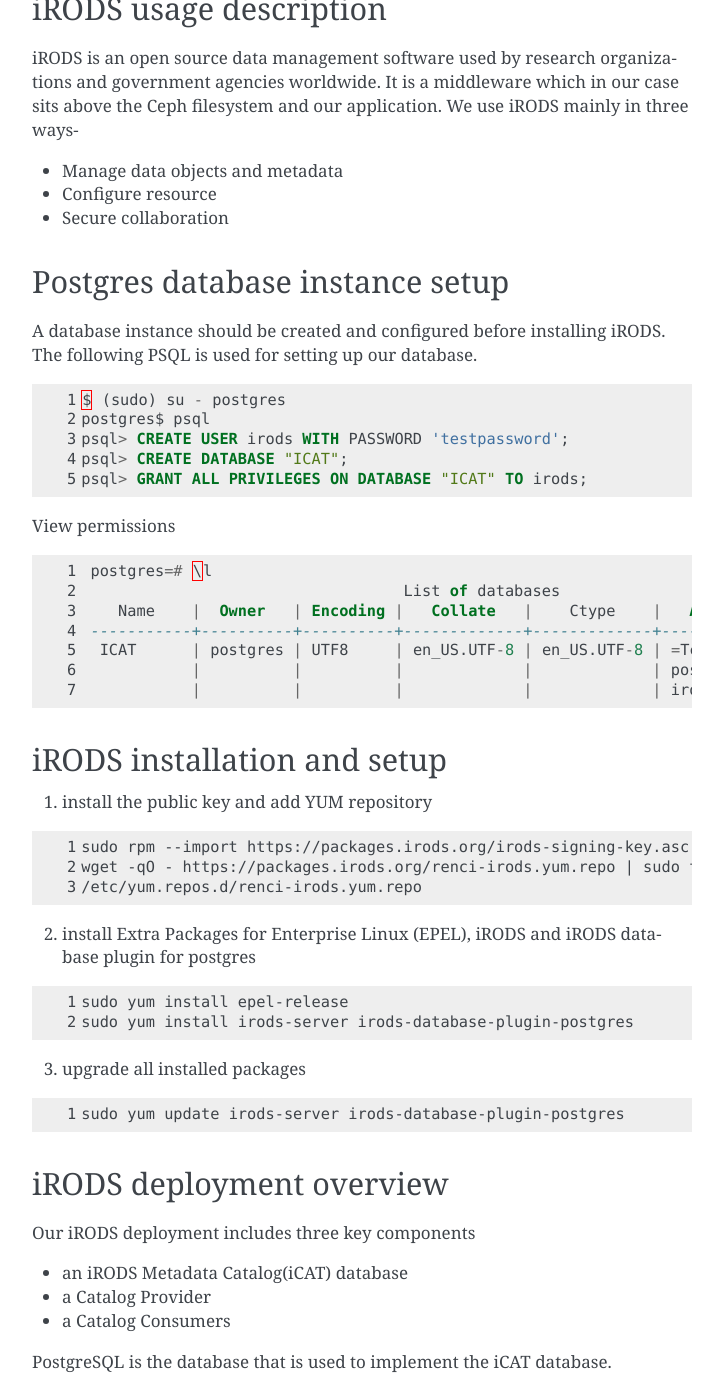
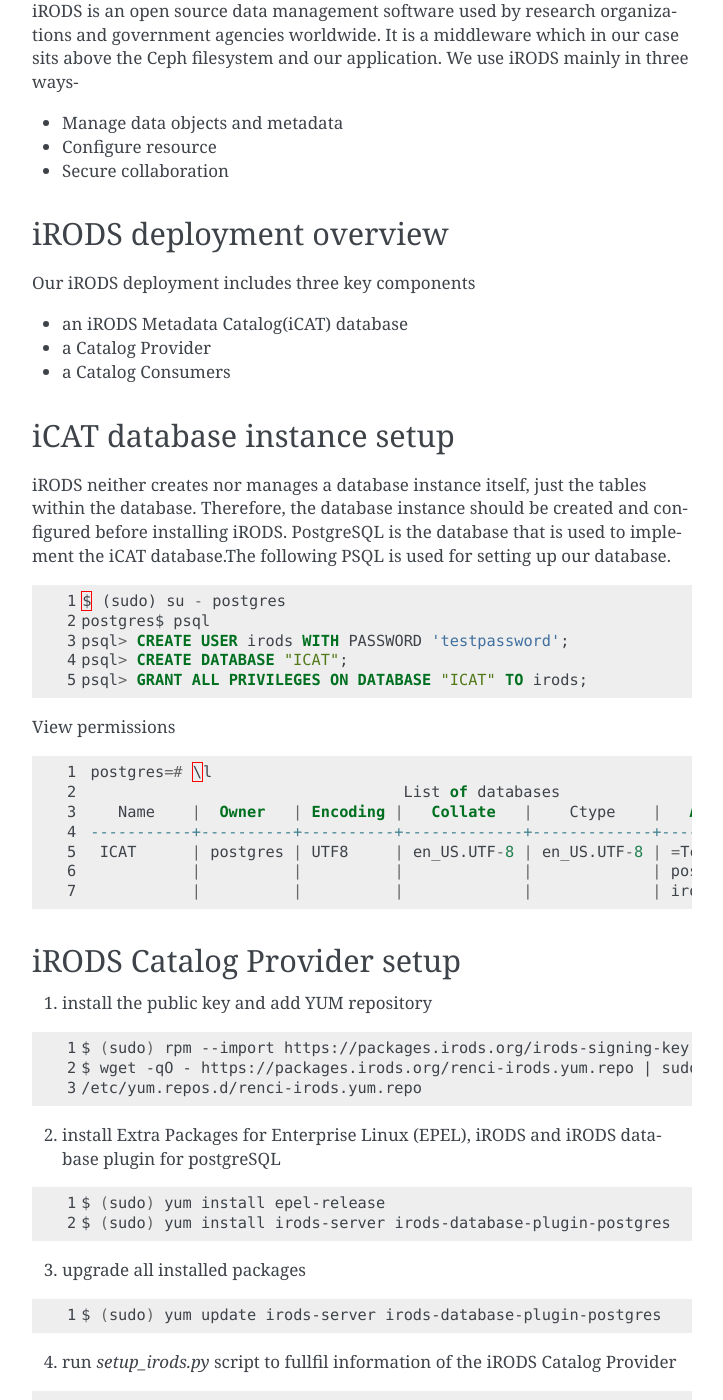
Before and after one commit to SDU-eScience/Documentation, a Sphinx documentation site: the page built from docs/source/index.rst, in a window 1280 px wide and 1400 px high, scrolled down 1135 px. Shown: the whole window, without its empty margins (388-1111 px from the left). Built offline with Sphinx 7.4.7, drawn with Linux system fonts in a browser that asks for light colours; some of the changed text lies outside the part shown.

Commit message:
updating iRODS section

```diff
--- a/docs/source/index.rst
+++ b/docs/source/index.rst
@@ -14,7 +14,7 @@
 * `elasticstack`_
 * `ceph`_
 * `singularity`_
-* `postgres`_
+* `postgreSQL`_
 * `Java JSF/Primefaces`_
 
 ansible
@@ -42,8 +42,6 @@
 '''''
 
 * `iRODS usage description`_
-* `Postgres database instance setup`_
-* `iRODS installation and setup`_
 * `iRODS deployment overview`_
 
 iRODS usage description
@@ -56,9 +54,18 @@
 * Configure resource
 * Secure collaboration
 
-Postgres database instance setup
+iRODS deployment overview
+'''''''''''''''''''''''''
+
+Our iRODS deployment includes three key components
+
+* an iRODS Metadata Catalog(iCAT) database
+* a Catalog Provider
+* a Catalog Consumers
+
+iCAT database instance setup
 ''''''''''''''''''''''''''''''''
-A database instance should be created and configured before installing iRODS. The following PSQL is used for setting up our database.
+iRODS neither creates nor manages a database instance itself, just the tables within the database. Therefore, the database instance should be created and configured before installing iRODS. PostgreSQL is the database that is used to implement the iCAT database.The following PSQL is used for setting up our database.
 
 .. code-block:: sql
    :linenos:
@@ -81,11 +88,8 @@
     -----------+----------+----------+-------------+-------------+-----------------------
      ICAT      | postgres | UTF8     | en_US.UTF-8 | en_US.UTF-8 | =Tc/postgres     +
                |          |          |             |             | postgres=CTc/postgres+
-               |          |          |             |             | irods=CTc/postgres
-
-
-
-iRODS installation and setup
+               |          |          |             |             | irods=CTc/p
+iRODS Catalog Provider setup
 ''''''''''''''''''''''''''''
 
 1. install the public key and add YUM repository
@@ -93,36 +97,78 @@
 .. code-block:: bash
    :linenos:
 
-   sudo rpm --import https://packages.irods.org/irods-signing-key.asc
-   wget -qO - https://packages.irods.org/renci-irods.yum.repo | sudo tee
+   $ (sudo) rpm --import https://packages.irods.org/irods-signing-key.asc
+   $ wget -qO - https://packages.irods.org/renci-irods.yum.repo | sudo tee
    /etc/yum.repos.d/renci-irods.yum.repo
 
-2. install Extra Packages for Enterprise Linux (EPEL), iRODS and iRODS database plugin for postgres
+2. install Extra Packages for Enterprise Linux (EPEL), iRODS and iRODS database plugin for postgreSQL
 
 .. code-block:: bash
    :linenos:
 
-   sudo yum install epel-release
-   sudo yum install irods-server irods-database-plugin-postgres
+   $ (sudo) yum install epel-release
+   $ (sudo) yum install irods-server irods-database-plugin-postgres
 
 3. upgrade all installed packages
 
 .. code-block:: bash
    :linenos:
 
-   sudo yum update irods-server irods-database-plugin-postgres
+   $ (sudo) yum update irods-server irods-database-plugin-postgres
+
+4. run `setup_irods.py` script to fullfil information of the iRODS Catalog Provider
+
+.. code-block:: bash
+   :linenos:
+
+   $ (sudo) python /var/lib/irods/scripts/setup_irods.py
 
 
-iRODS deployment overview
-'''''''''''''''''''''''''
+The asked information is shown as below
 
-Our iRODS deployment includes three key components
+1. Service Account
 
-* an iRODS Metadata Catalog(iCAT) database
-* a Catalog Provider
-* a Catalog Consumers
+*  Service Account Name
+*  Service Account Group
+*  Catalog Service Role
 
-PostgreSQL is the database that is used to implement the iCAT database.
+2. Database Connection
+
+*  ODBC Driver
+*  Database Server's Hostname or IP
+*  Database Server's Port
+*  Database Name
+*  Database User
+*  Database Password
+*  Stored Passwords Salt
+
+3. iRODS Server Options
+
+*  Zone Name
+*  Zone Port
+*  Parallel Port Range (Begin)
+*  Parallel Port Range (End)
+*  Control Plane Port
+*  Schema Validation Base URI
+*  iRODS Administrator Username
+
+4. Keys and Passwords
+
+*  zone_key
+*  negotiation_key
+*  Control Plane Key
+*  iRODS Administrator Password
+
+5. Vault Directory
+
+
+Once a server is up and running, you can view the environment settings by running
+
+.. code-block:: bash
+   :linenos:
+
+   $ ienv
+
 
 elasticstack
 '''''''''''''
@@ -134,8 +180,8 @@
 ''''
 singularity
 '''''''''''
-postgres
-''''''''
+postgreSQL
+''''''''''
 Java JSF/Primefaces
 '''''''''''''''''''
 
```
